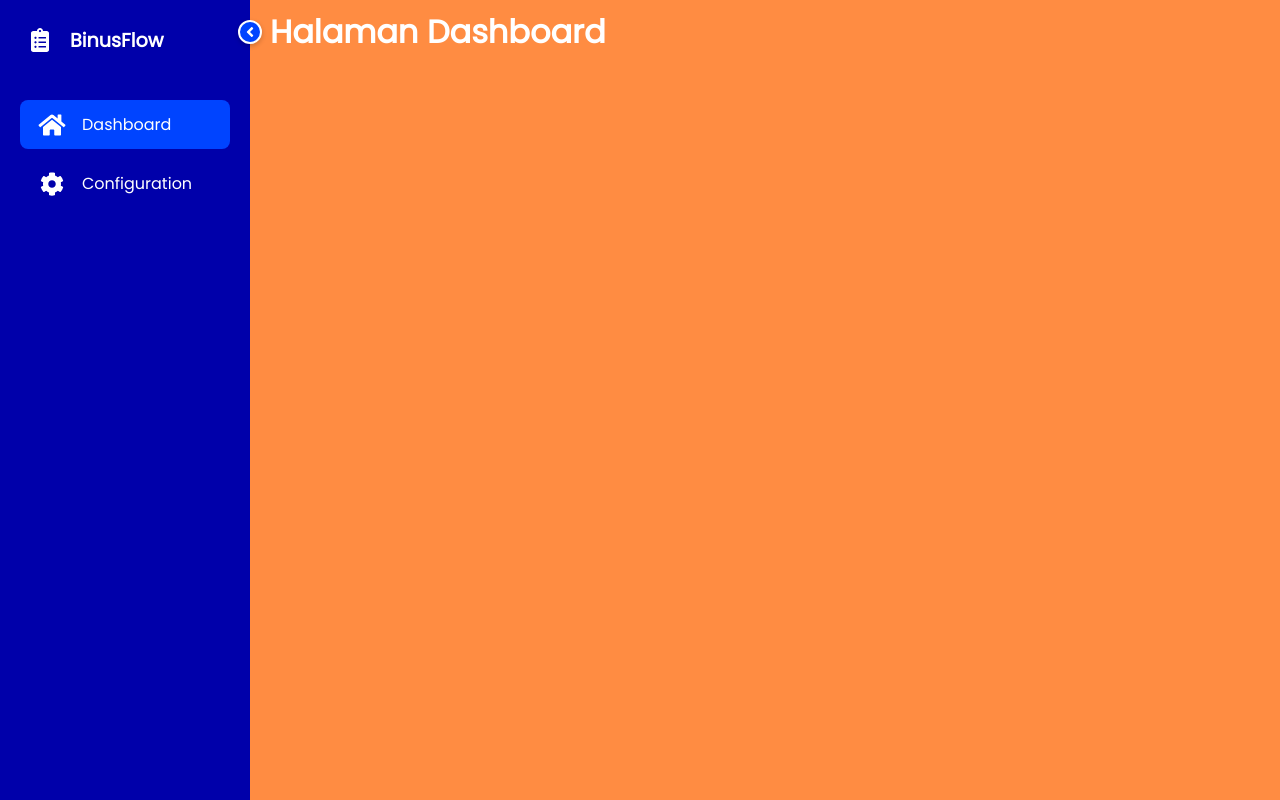
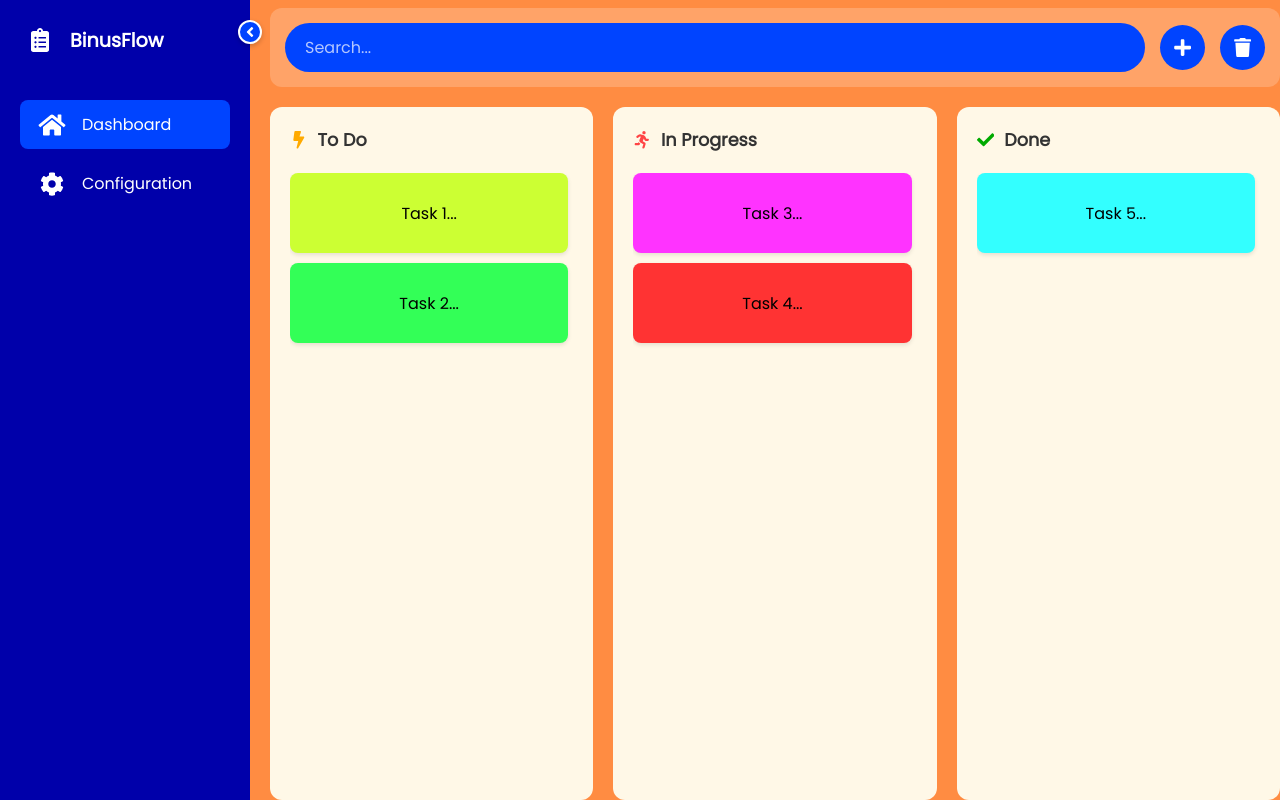
Before and after one commit to joiss06/binusFlow, a React (Vite) app: page / in a window 1280 px wide. Built offline with nearby package versions, Linux system fonts and the light colour scheme.

Commit message:
Making KanbanBoard

```diff
--- a/src/App.tsx
+++ b/src/App.tsx
@@ -1,5 +1,6 @@
 import { BrowserRouter, Routes, Route } from 'react-router-dom';
 import Sidebar from './components/Sidebar';
+import KanbanBoard from './components/KanbanBoard';
 // import Dashboard from './pages/Dashboard';
 // import Configuration from './pages/Configuration';
 
@@ -13,7 +14,7 @@ function App() {
           <Routes>
             {/* <Route path="/" element={<Dashboard />} /> */}
             {/* <Route path="/config" element={<Configuration />} /> */}
-             <Route path="/" element={<h1 style={{color: 'white'}}>Halaman Dashboard</h1>} />
+             <Route path="/" element={<KanbanBoard />} />
              <Route path="/config" element={<h1 style={{color: 'white'}}>Halaman Config</h1>} />
           </Routes>
         </div>
--- /dev/null
+++ b/src/components/KanbanBoard.css
@@ -0,0 +1,79 @@
+.kanban-container {
+  display: flex;
+  flex-direction: column;
+  height: 100%;
+  gap: 20px;
+}
+
+.toolbar {
+  display: flex;
+  gap: 15px;
+  align-items: center;
+  background-color: rgba(255, 255, 255, 0.2); /* Sedikit transparan */
+  padding: 15px;
+  border-radius: 12px;
+}
+
+.search-bar {
+  flex: 1;
+  padding: 12px 20px;
+  border-radius: 25px;
+  border: none;
+  background-color: #0044FF;
+  color: white;
+  font-size: 1rem;
+  outline: none;
+}
+.search-bar::placeholder {
+  color: rgba(255, 255, 255, 0.7);
+}
+
+.icon-btn {
+  width: 45px;
+  height: 45px;
+  border-radius: 50%;
+  border: none;
+  cursor: pointer;
+  display: flex;
+  align-items: center;
+  justify-content: center;
+  color: white;
+  font-size: 1.2rem;
+  transition: transform 0.2s;
+}
+.icon-btn:hover { transform: scale(1.1); }
+.btn-add { background-color: #0044FF; }
+.btn-delete { background-color: #0044FF; }
+
+.board-grid {
+  display: grid;
+  grid-template-columns: repeat(3, 1fr);
+  gap: 20px;
+  flex: 1;
+  overflow: hidden;
+}
+
+.board-column {
+  background-color: #FFF8E7;
+  border-radius: 12px;
+  padding: 20px;
+  display: flex;
+  flex-direction: column;
+  height: 100%;
+}
+
+.column-header {
+  display: flex;
+  align-items: center;
+  gap: 10px;
+  margin-bottom: 20px;
+  font-weight: bold;
+  font-size: 1.1rem;
+  color: #333;
+}
+
+.task-list {
+  flex: 1;
+  overflow-y: auto;
+  padding-right: 5px;
+}
--- a/src/components/KanbanBoard.tsx
+++ b/src/components/KanbanBoard.tsx
@@ -0,0 +1,71 @@
+import { useState } from 'react';
+import { FaPlus, FaTrash, FaBolt, FaRunning, FaCheck } from 'react-icons/fa';
+import TaskCard from './TaskCard';
+import './KanbanBoard.css';
+import type { Task } from '../types';
+
+const initialTasks: Task[] = [
+  { id: '1', title: 'Task 1...', description: 'Desc', status: 'To Do', color: '#CCFF33' },
+  { id: '2', title: 'Task 2...', description: 'Desc', status: 'To Do', color: '#33FF57' },
+  { id: '3', title: 'Task 3...', description: 'Desc', status: 'In Progress', color: '#FF33FF' },
+  { id: '4', title: 'Task 4...', description: 'Desc', status: 'In Progress', color: '#FF3333' },
+  { id: '5', title: 'Task 5...', description: 'Desc', status: 'Done', color: '#33FFFF' },
+];
+
+const KanbanBoard = () => {
+  const [tasks] = useState<Task[]>(initialTasks);
+
+  const getTasksByStatus = (status: string) => tasks.filter(task => task.status === status);
+
+  return (
+    <div className="kanban-container">
+      <div className="toolbar">
+        <input
+          type="text"
+          placeholder="Search..."
+          className="search-bar"
+        />
+        <button className="icon-btn btn-add"><FaPlus /></button>
+        <button className="icon-btn btn-delete"><FaTrash /></button>
+      </div>
+
+      <div className="board-grid">
+        <div className="board-column">
+          <div className="column-header">
+            <FaBolt color="#FFAA00" /> <span>To Do</span>
+          </div>
+          <div className="task-list">
+            {getTasksByStatus('To Do').map(task => (
+              <TaskCard key={task.id} task={task} />
+            ))}
+          </div>
+        </div>
+
+        <div className="board-column">
+          <div className="column-header">
+            <FaRunning color="#FF4444" /> <span>In Progress</span>
+          </div>
+          <div className="task-list">
+            {getTasksByStatus('In Progress').map(task => (
+              <TaskCard key={task.id} task={task} />
+            ))}
+          </div>
+        </div>
+
+        <div className="board-column">
+          <div className="column-header">
+            <FaCheck color="#00AA00" /> <span>Done</span>
+          </div>
+          <div className="task-list">
+            {getTasksByStatus('Done').map(task => (
+              <TaskCard key={task.id} task={task} />
+            ))}
+          </div>
+        </div>
+
+      </div>
+    </div>
+  );
+};
+
+export default KanbanBoard;
--- a/src/components/TaskCard.tsx
+++ b/src/components/TaskCard.tsx
@@ -0,0 +1,31 @@
+import type { Task } from "../types";
+
+interface TaskCardProps {
+  task: Task;
+}
+
+const TaskCard = ({ task }: TaskCardProps) => {
+  return (
+    <div
+      style={{
+        backgroundColor: task.color,
+        padding: '15px',
+        borderRadius: '8px',
+        marginBottom: '10px',
+        boxShadow: '0 2px 4px rgba(0,0,0,0.1)',
+        cursor: 'grab',
+        minHeight: '80px',
+        color: '#000',
+        display: 'flex',
+        alignItems: 'center',
+        justifyContent: 'center',
+        textAlign: 'center',
+        fontWeight: '500'
+      }}
+    >
+      {task.title}
+    </div>
+  );
+};
+
+export default TaskCard;
--- a/src/types.ts
+++ b/src/types.ts
@@ -2,7 +2,7 @@ export interface Task {
     id: string;
     title: string;
     description: string;
-    status: 'To do' | 'In Progress' | 'Done';
+    status: 'To Do' | 'In Progress' | 'Done';
     color: string;
 }
 
```
